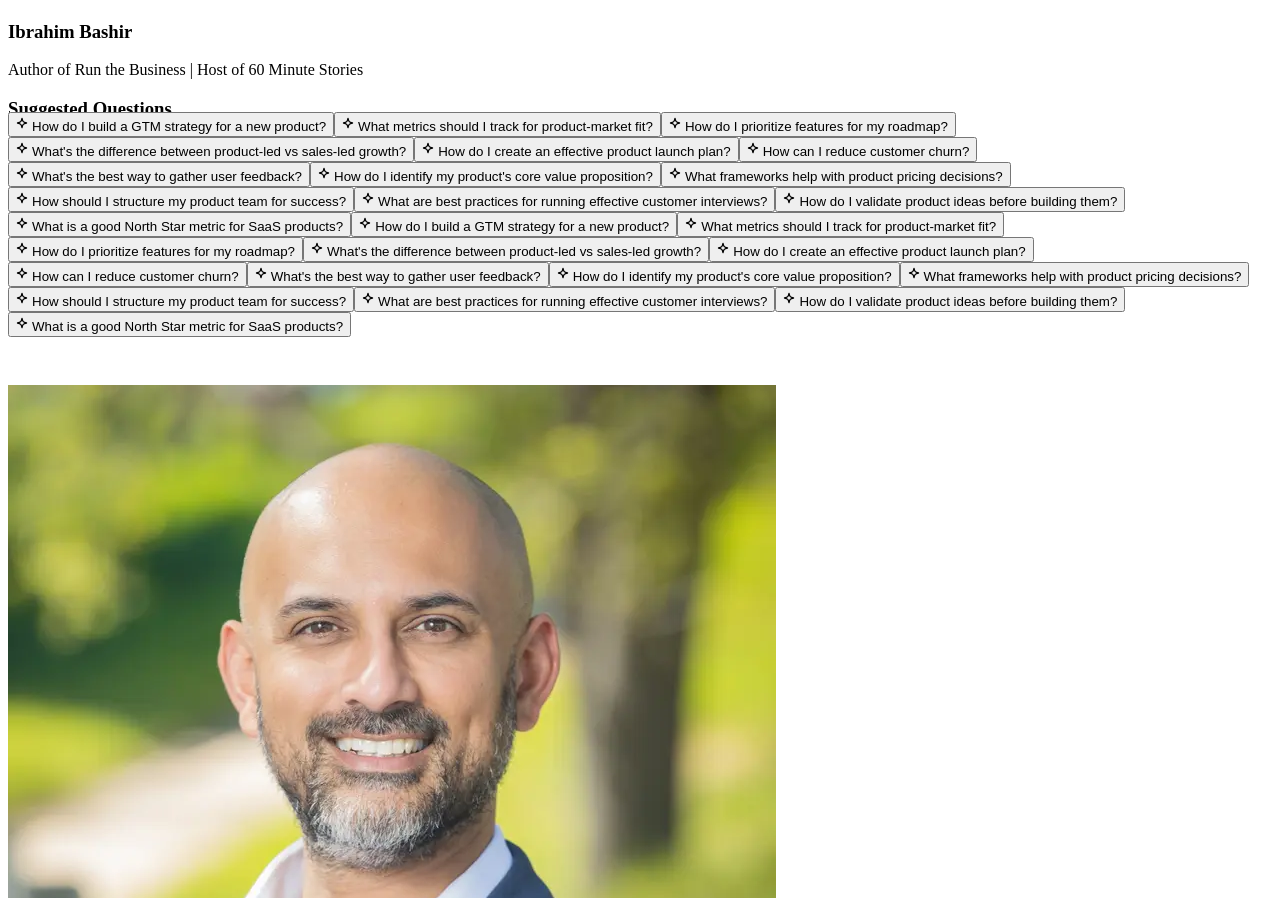
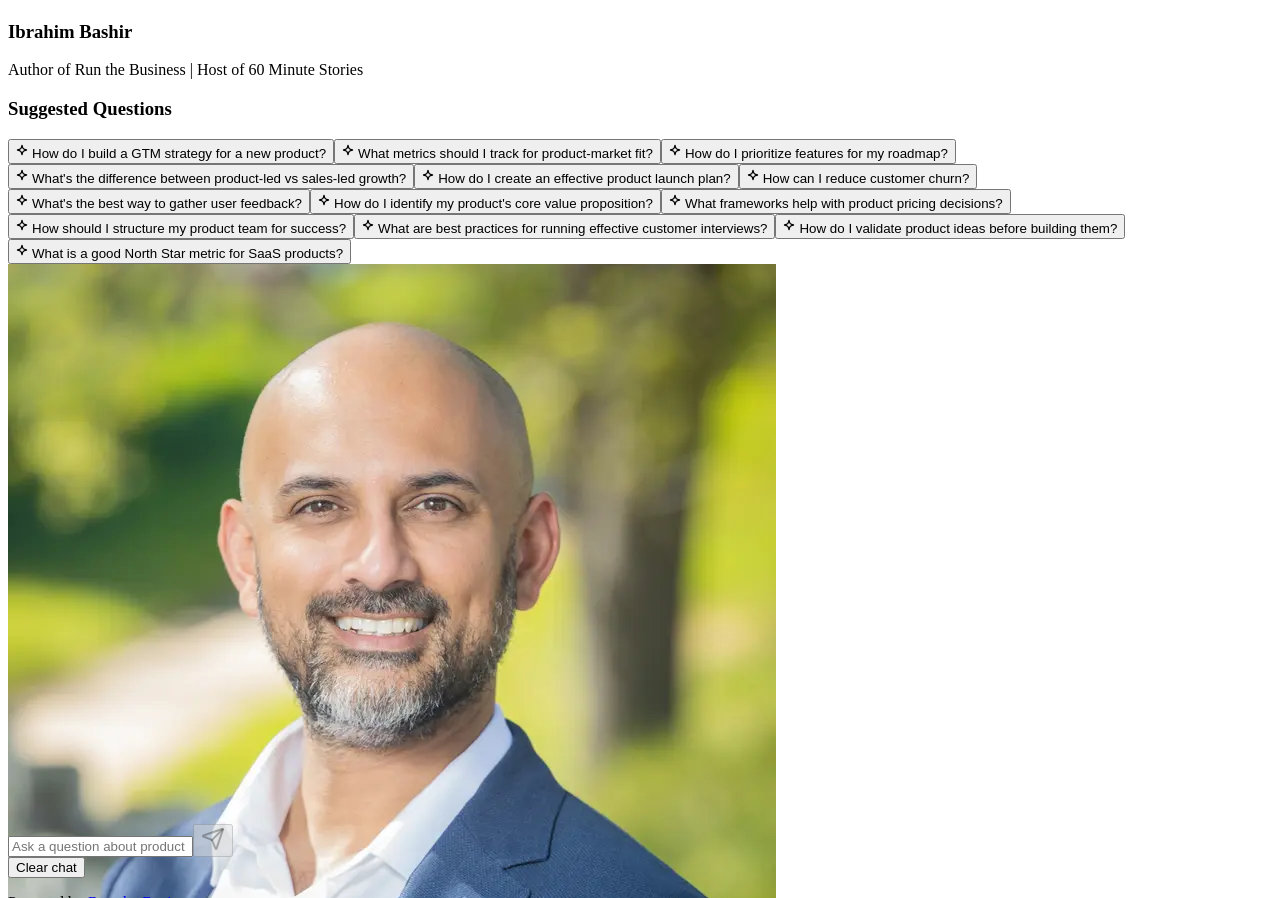
Before and after one commit to brayden-s-haws/creator_chatbot, a React (Vite) app in the folder client/: page / in a window 1280 px wide. Shown: the part 975-1873 px from the top of the page. Built offline with nearby package versions, Linux system fonts and the light colour scheme.

Commit message:
fixed chat bubble

```diff
--- a/client/src/components/SuggestedQuestions.tsx
+++ b/client/src/components/SuggestedQuestions.tsx
@@ -1,7 +1,6 @@
 
-import { useState, useEffect, useRef } from "react";
+import { useState } from "react";
 import { Card } from "./ui/card";
-import { motion, AnimatePresence } from "framer-motion";
 
 const SUGGESTED_QUESTIONS = [
   "How do I build a GTM strategy for a new product?",
@@ -24,37 +23,7 @@ type SuggestedQuestionsProps = {
 };
 
 export default function SuggestedQuestions({ onSelectQuestion }: SuggestedQuestionsProps) {
-  const [currentIndex, setCurrentIndex] = useState(0);
-  const [allQuestions] = useState(SUGGESTED_QUESTIONS);
-  const carouselRef = useRef<HTMLDivElement>(null);
-  const [isAutoScrolling, setIsAutoScrolling] = useState(true);
-
-  // Get 4 questions based on current index
-  const visibleQuestions = () => {
-    const questions = [];
-    for (let i = 0; i < 4; i++) {
-      const idx = (currentIndex + i) % allQuestions.length;
-      questions.push(allQuestions[idx]);
-    }
-    return questions;
-  };
-
-  // Rotate questions continuously
-  useEffect(() => {
-    if (!isAutoScrolling) return;
-
-    const interval = setInterval(() => {
-      setCurrentIndex((prevIndex) => {
-        // When we reach the end of the original list, reset to 0 smoothly
-        if (prevIndex >= allQuestions.length - 1) {
-          return 0;
-        }
-        return prevIndex + 1;
-      });
-    }, 3000); // Slightly faster rotation
-
-    return () => clearInterval(interval);
-  }, [allQuestions.length, isAutoScrolling]);
+  const [questions] = useState(SUGGESTED_QUESTIONS);
 
   const handleQuestionClick = (question: string) => {
     if (typeof window !== 'undefined') {
@@ -69,60 +38,25 @@ export default function SuggestedQuestions({ onSelectQuestion }: SuggestedQuesti
     }
   };
 
-  const handleRefresh = () => {
-    // Shuffle to a random position
-    const randomIndex = Math.floor(Math.random() * allQuestions.length);
-    setCurrentIndex(randomIndex);
-  };
-
-  // Pause auto-scrolling when hovering
-  const handleMouseEnter = () => setIsAutoScrolling(false);
-  const handleMouseLeave = () => setIsAutoScrolling(true);
-
   return (
     <Card className="p-6">
-      <div className="flex justify-between items-center mb-4">
-        <h3 className="font-semibold text-base">Suggested Questions</h3>
+      <h3 className="font-semibold text-base mb-4">Suggested Questions</h3>
+
+      <div className="space-y-2">
+        {questions.map((question, index) => (
           <button
-          onClick={handleRefresh}
-          className="text-xs text-primary hover:text-primary/80 transition"
-        >
-          Refresh
-        </button>
-      </div>
-
-      <div
-        className="space-y-2 min-h-[240px] overflow-hidden"
-        ref={carouselRef}
-        onMouseEnter={handleMouseEnter}
-        onMouseLeave={handleMouseLeave}
-      >
-        <div
-          className="transition-all duration-1000 ease-in-out"
-          style={{
-            transform: `translateY(${-currentIndex * 48}px)`
-          }}
-        >
-          {/* Display double the questions to create an infinite loop feeling */}
-          {[...allQuestions, ...allQuestions].map((question, index) => (
-            <motion.button
-              key={`${question}-${index}`}
-              className="flex items-center w-full px-4 py-3 mb-2 text-xs bg-slate-50 border border-slate-200 rounded-full hover:bg-slate-100 text-slate-700 hover:text-primary transition"
+            key={index}
+            className="flex items-center w-full px-4 py-3 text-xs bg-slate-50 border border-slate-200 rounded-full hover:bg-slate-100 text-slate-700 hover:text-primary transition"
             onClick={() => handleQuestionClick(question)}
-              initial={{ opacity: 0.9 }}
-              animate={{ opacity: 1 }}
-              whileHover={{ scale: 1.02 }}
-              transition={{ duration: 0.2 }}
           >
             <span className="text-slate-400 mr-2">
               <svg xmlns="http://www.w3.org/2000/svg" width="16" height="16" viewBox="0 0 24 24" fill="none" stroke="currentColor" strokeWidth="2" strokeLinecap="round" strokeLinejoin="round">
                 <path d="M9.813 15.904L9 18.75l-.813-2.846a4.5 4.5 0 00-3.09-3.09L2.25 12l2.846-.813a4.5 4.5 0 003.09-3.09L9 5.25l.813 2.846a4.5 4.5 0 003.09 3.09L15.75 12l-2.846.813a4.5 4.5 0 00-3.09 3.09z" />
               </svg>
             </span>
-              <span className="text-left truncate">{question}</span>
-            </motion.button>
+            <span className="text-left">{question}</span>
+          </button>
         ))}
-        </div>
       </div>
     </Card>
   );
--- a/package.json
+++ b/package.json
@@ -59,7 +59,7 @@
     "embla-carousel-react": "^8.3.0",
     "express": "^4.21.2",
     "express-session": "^1.18.1",
-    "framer-motion": "^11.18.2",
+    "framer-motion": "^11.13.1",
     "input-otp": "^1.2.4",
     "lucide-react": "^0.453.0",
     "memorystore": "^1.6.7",
```
Also changed, not shown: 1 other file (tests, documents, lock files or other folders). Lines whose indentation alone changed are shown as unchanged.
